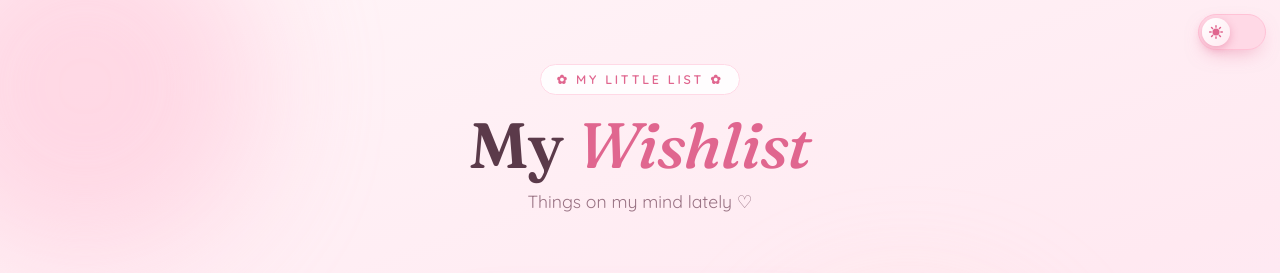
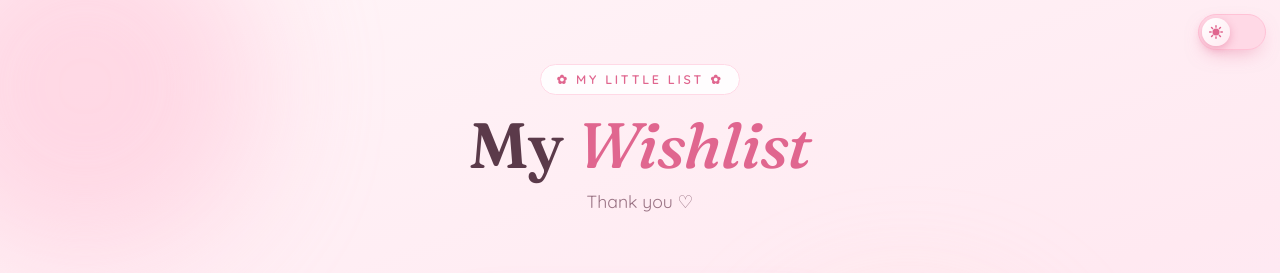
Before and after one commit to Noiresse/christmaswishlist, a plain HTML site: page index.html in a window 1280 px wide. Shown: the top 273 px of the page. Drawn offline with Linux system fonts and the light colour scheme; grey boxes are pictures that could not be loaded.

Commit message:
index.html

```diff
--- a/index.html
+++ b/index.html
@@ -192,7 +192,7 @@ footer b{color:var(--rose-500)}
     <span class="eyebrow reveal">✿ my little list ✿</span>
     <!-- CHANGE THE PAGE TITLE AND SUBTITLE HERE -->
     <h1 class="reveal d2">My <em>Wishlist</em></h1>
-    <p class="sub reveal d3">Things on my mind lately ♡ </p>
+    <p class="sub reveal d3">Thank you ♡ </p>
   </header>
 
   <section class="stage reveal d3" aria-roledescription="carousel" aria-label="Wishlist items">
```
